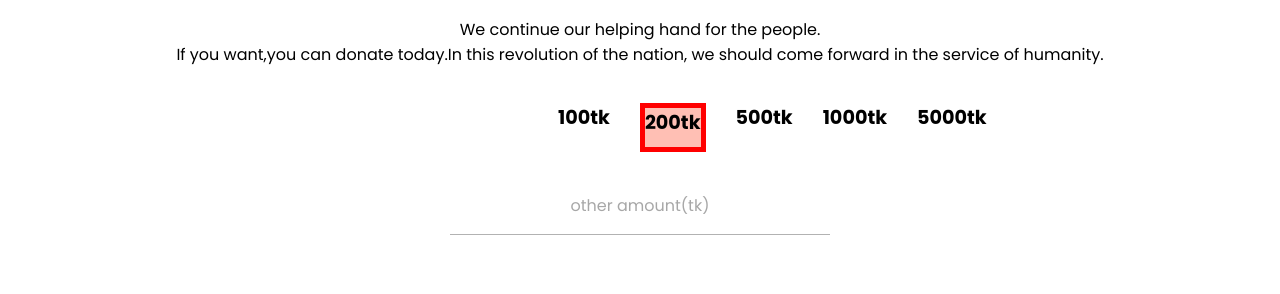
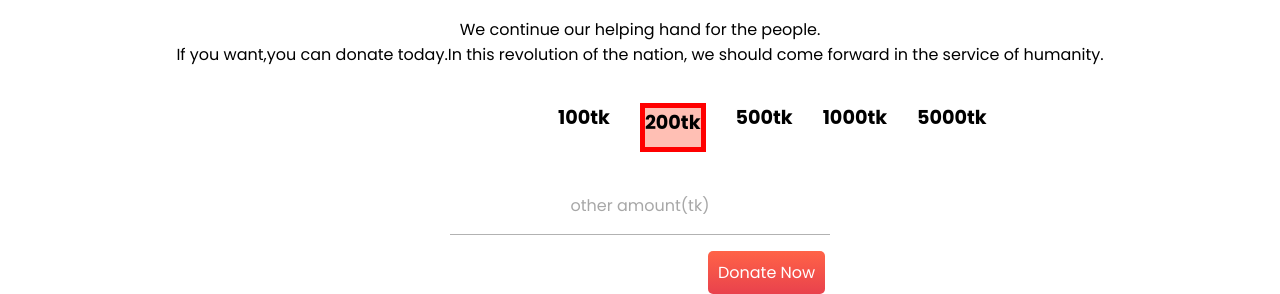
Before and after one commit to ashanur28/Donate-today, a plain HTML site: page index.html in a window 1280 px wide. Shown: the part 866-1160 px from the top of the page. Before the commit the page ends 1109 px from the top, so only its background shows below. Drawn offline with Linux system fonts and the light colour scheme; a web font is replaced by a local one.

Commit message:
forthcommit

```diff
--- a/index.html
+++ b/index.html
@@ -68,6 +68,10 @@
             <p> other amount(tk) </p>
         </div>
     </center>
+    <div class="text">
+        <a class="now" href="">Donate Now</a>
+    </div>
+
 
 </body>
 
--- a/style.css
+++ b/style.css
@@ -64,3 +64,20 @@ body {
     text-align: center;
     width: 30%;
 }
+
+.now {
+    text-decoration: none;
+    background-image: linear-gradient(tomato, rgba(227, 15, 29, 0.789));
+    color: white;
+    font-weight: 300;
+    padding: 10px 10px;
+    border-radius: 5px;
+
+}
+
+.text {
+    padding-left: 700px;
+    padding-top: 25px;
+
+
+}
```
